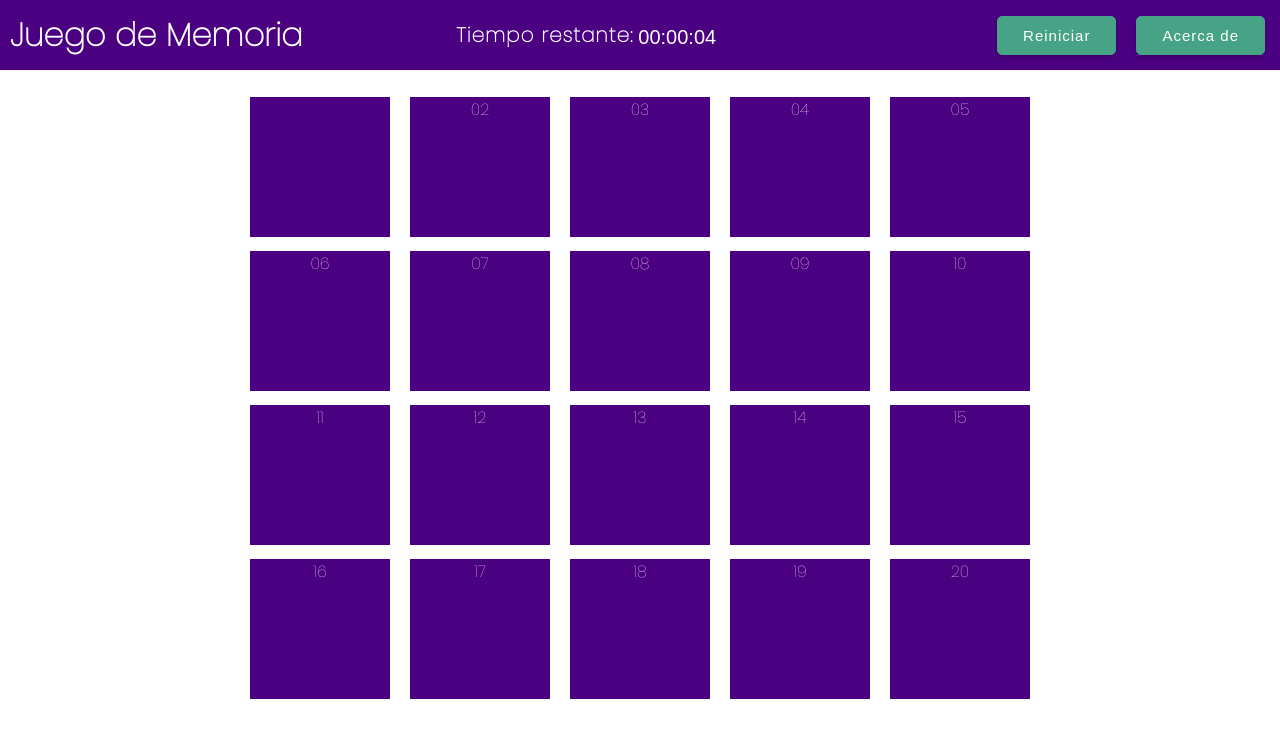
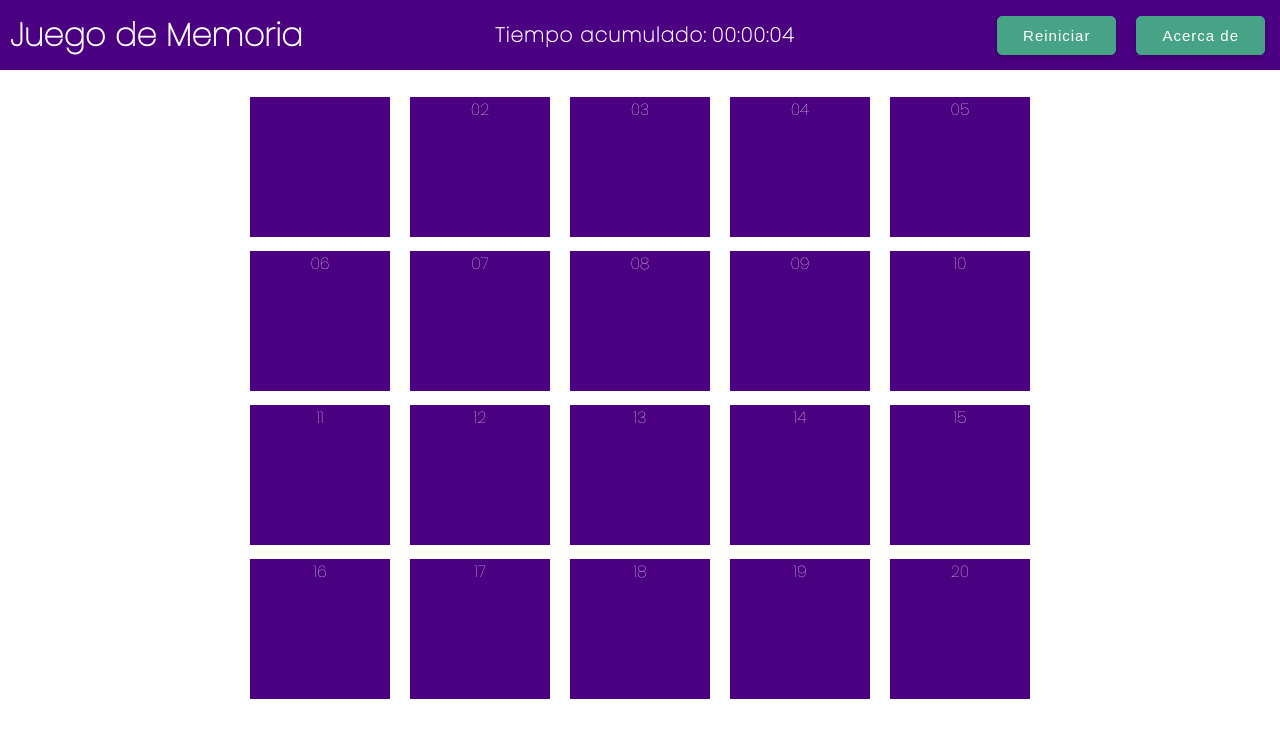
Before and after one commit to jdelacruzv/memoria, a plain HTML site: page index.html in a window 1280 px wide. Drawn offline with Linux system fonts and the light colour scheme.

Commit message:
Segundo avance del proyecto

```diff
--- a/index.html
+++ b/index.html
@@ -21,7 +21,7 @@
     <header>
         <h1>Juego de Memoria</h1>
         <div class="time">
-            <p>Tiempo restante:</p><input id="timeleft"><input id="clock">
+            <p>Tiempo acumulado:</p><p id="timer">00:00:00</p>
         </div>
         <nav>
             <ul>
--- a/memory.js
+++ b/memory.js
@@ -11,48 +11,30 @@ closewindow.addEventListener("click", () => container.classList.remove("show"))
 loadPage = () => location.reload();
 
 
-// Tiempo restante
-startday = new Date();
+// Tiempo acumulado(temporizador)
+// setInterval(): sirve para ejecutar una función infinitamente cada x milisegundos.
+// setTimeout(): ejecuta una función una sola vez después de x milisegundos.
 
-initStopwatch = () => {
-    var myTime = new Date();
-    return (myTime.getTime() - startday.getTime()) / 1000;
+var second = 1, minute = 0, hour = 0;
+var capture = document.getElementById("timer");
+
+printTimer = () => {
+    return `${hour < 10 ? '0' + hour : hour}:${minute < 10 ? '0' + minute : minute}:${second < 10 ? '0' + second : second}`;
 }
 
-calculateTime = () => {
-    var tSecs = Math.floor(initStopwatch());
-    var second = tSecs % 60;
-    second = "" + (second < 10 ? "0" + second : second);
-
-    var minute = Math.floor((tSecs / 60) % 60);
-    minute = "" + (minute < 10 ? "0" + minute : minute);
-
-    var hour = Math.floor(tSecs / 3600)
-    hour = "" + (hour < 10 ? "0" + hour : hour);
-
-    document.getElementById('timeleft').value = hour + ":" + minute + ":" + second;
-    window.setTimeout("calculateTime()", 1000); // Actualiza cada segundo
+calculateTimer = () => {
+    setInterval(() => {
+            capture.innerHTML = printTimer();
+            second++;
+            if(second === 59) {
+                second = 0;
+                minute++;
+                if(minute === 59) {
+                    minute = 0;
+                    hour++;
+                }
+            }
+    }, 1000);
 }
-
-window.onload = () => window.setTimeout("calculateTime()", 1);
-
-// startday = new Date();
-// clockStart = startday.getTime(); // Devuelve el número en milisegundos
-
-// initStopwatch = () => {
-//     var myTime = new Date();
-//     return ((myTime.getTime() - clockStart) / 1000);
-// }
-
-// getSecs = () => {
-//     var tSecs = Math.round(initStopwatch());
-//     var iSecs = tSecs%60;
-//     var iMins = Math.round((tSecs-30)/60);
-//     var sSecs = "" + ((iSecs>9) ? iSecs : "0" + iSecs);
-//     var sMins = "" + ((iMins>9) ? iMins : "0" + iMins);
-//     document.getElementById('timespent').value = sMins + ":" + sSecs;
-//     // Actualiza cada segundo
-//     window.setTimeout('getSecs()', 1000);
-// }
-
-// window.onload = () => window.setTimeout('getSeconds()', 1);
+// Carga el contador a la pagina y espera un segundo para arrancar
+window.onload = () => window.setTimeout('calculateTimer()', 1);
--- a/style.css
+++ b/style.css
@@ -92,18 +92,6 @@ header h1 {
     color: #ffffff;
 }
 
-.time input {
-    outline: none;
-    text-align: left;
-    width: 100px;
-    height: inherit;
-    padding-top: 5px;
-    background-color: indigo;
-    color: #ffffff;
-    font-size: 20px;
-    border: 0;
-}
-
 ul {
     list-style: none;
     display: flex;
```
